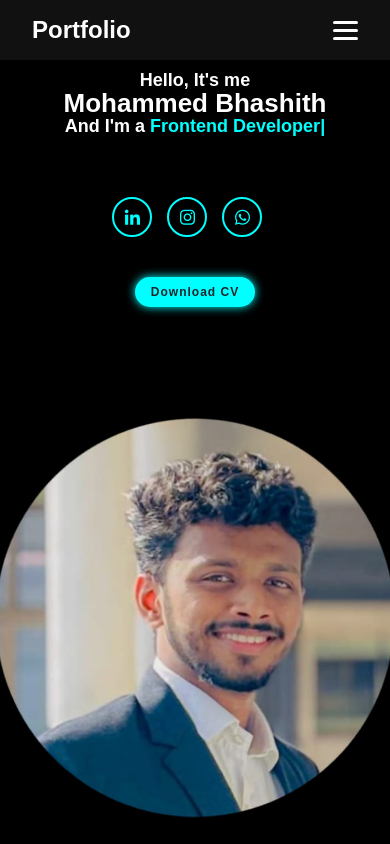
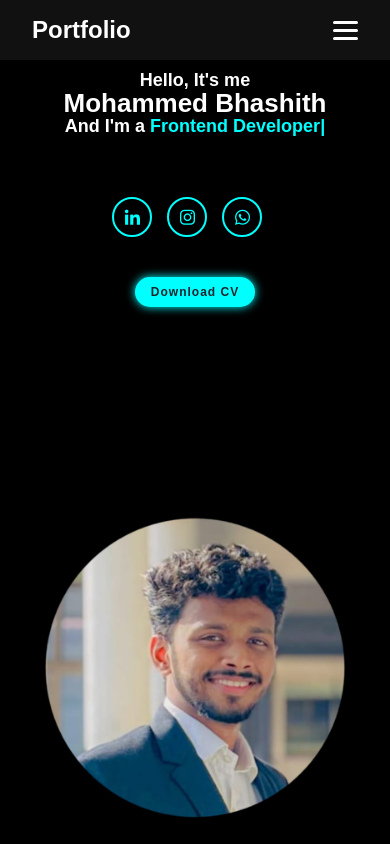
Before and after one commit to Baashi786/my-portfolio, a React (Vite) app: page / in a window 390 px wide. Shown: the top 844 px of the page. Built offline with nearby package versions, Linux system fonts and the light colour scheme.

Commit message:
Updated media queries for responsive design

```diff
--- a/src/components/Home.jsx
+++ b/src/components/Home.jsx
@@ -34,11 +34,11 @@ const Home = () => {
           <a href="https://wa.me/9731093787" target="_blank" rel="noreferrer" style={{ "--i": 9 }}><i className='bx bxl-whatsapp'></i></a>
         </div>
 
-        <a href="MyResume.pdf" download className="btn">Download CV</a>
+        <a href="Resume.pdf" download className="btn">Download CV</a>
       </div>
 
       <div className="home-img">
-        <img src={pic} width="400" height="400" alt="My Pic" />
+        <img src={pic} width="300" height="300" alt="My Pic" />
       </div>
     </section>
   );
```
